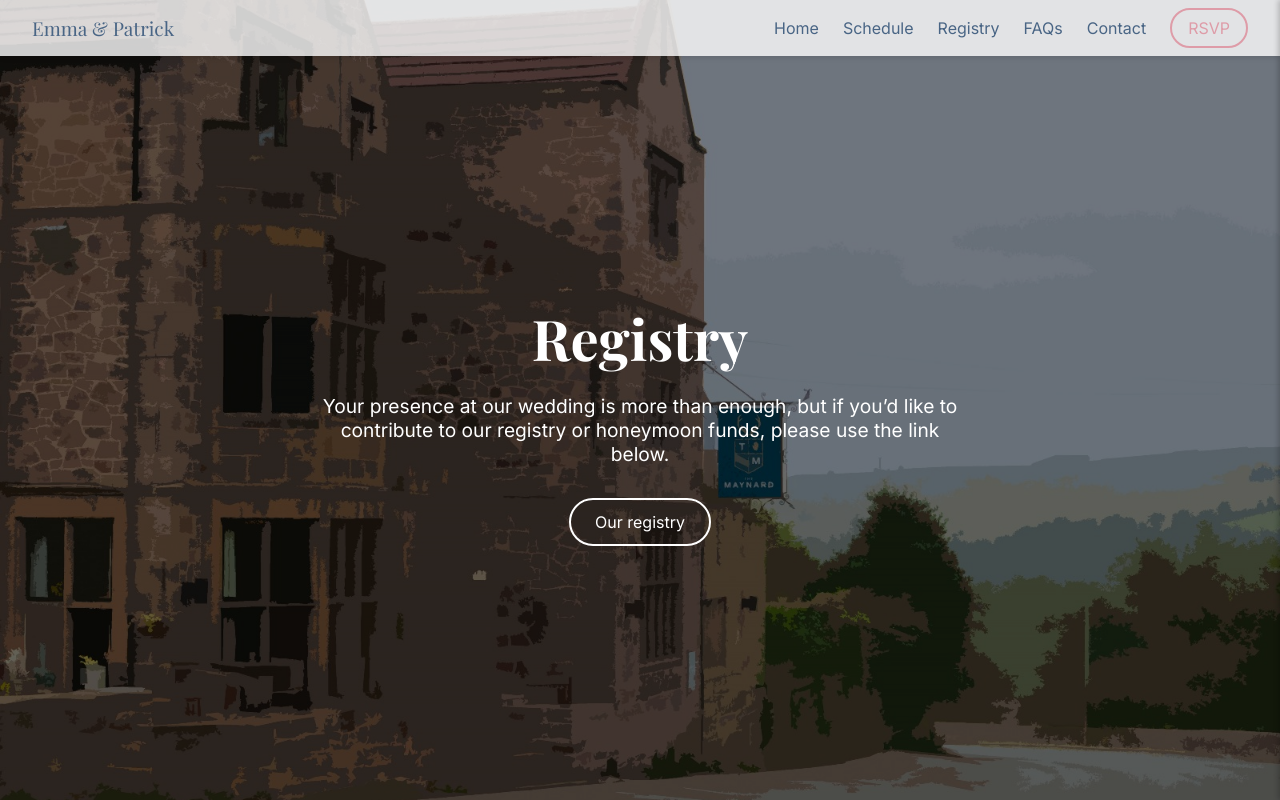
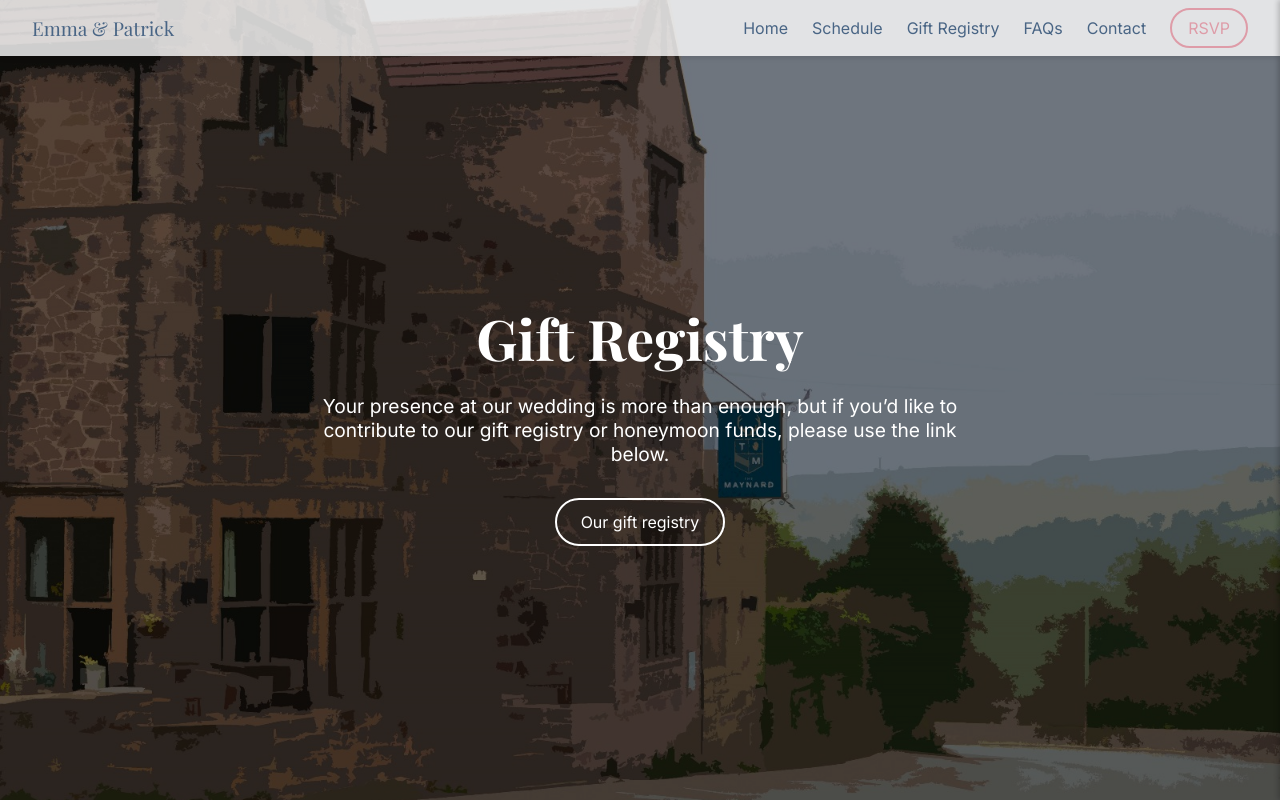
Before and after one commit to paddyoc8/wedding-website-static, a plain HTML site: page pages/registry.html in a window 1280 px wide. Drawn offline with nearby package versions, Linux system fonts and the light colour scheme.

Commit message:
gift registry change

```diff
--- a/pages/registry.html
+++ b/pages/registry.html
@@ -27,7 +27,7 @@
                 <ul class="nav-list">
                     <li><a href="../index.html">Home</a></li>
                     <li><a href="schedule.html">Schedule</a></li>
-                    <li><a href="registry.html">Registry</a></li>
+                    <li><a href="registry.html">Gift Registry</a></li>
                     <li><a href="faq.html">FAQs</a></li>
                     <li><a href="contact.html">Contact</a></li>
                 </ul>
@@ -41,7 +41,7 @@
             <ul>
                 <li><a href="../index.html">Home</a></li>
                 <li><a href="schedule.html">Schedule</a></li>
-                <li><a href="registry.html">Registry</a></li>
+                <li><a href="registry.html">Gift Registry</a></li>
                 <li><a href="contact.html">Contact</a></li>
                 <li><a href="faq.html">FAQs</a></li>
                 <li><a href="rsvp.html" class="rsvp-button">RSVP</a></li>
@@ -54,9 +54,9 @@
     <section class="hero-registry">
         <div class="hero-overlay"></div>
         <div class="hero-content">
-            <h1>Registry</h1>
-            <p>Your presence at our wedding is more than enough, but if you’d like to contribute to our registry or honeymoon funds, please use the link below.</p>
-            <a href="https://prezola.com/" class="rsvp-button">Our registry</a>
+            <h1>Gift Registry</h1>
+            <p>Your presence at our wedding is more than enough, but if you’d like to contribute to our gift registry or honeymoon funds, please use the link below.</p>
+            <a href="https://prezola.com/" class="rsvp-button">Our gift registry</a>
         </div>
     </section>
 
```
Also changed, not shown: index.html (+5 -5 lines), pages/contact.html (+2 -2 lines), pages/faq.html (+2 -2 lines), pages/rsvp.html (+2 -2 lines), pages/schedule.html (+2 -2 lines), pages/template.html (+2 -2 lines).
